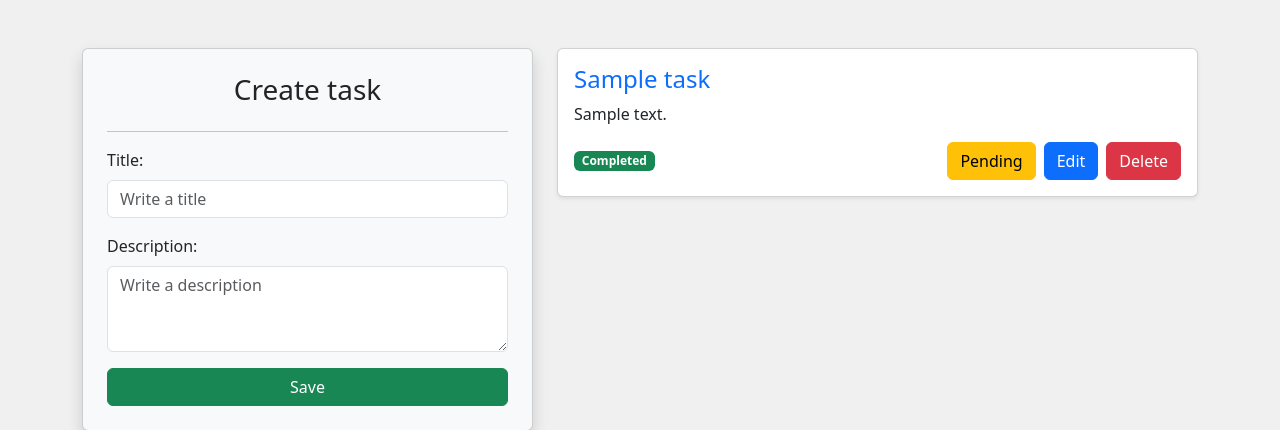
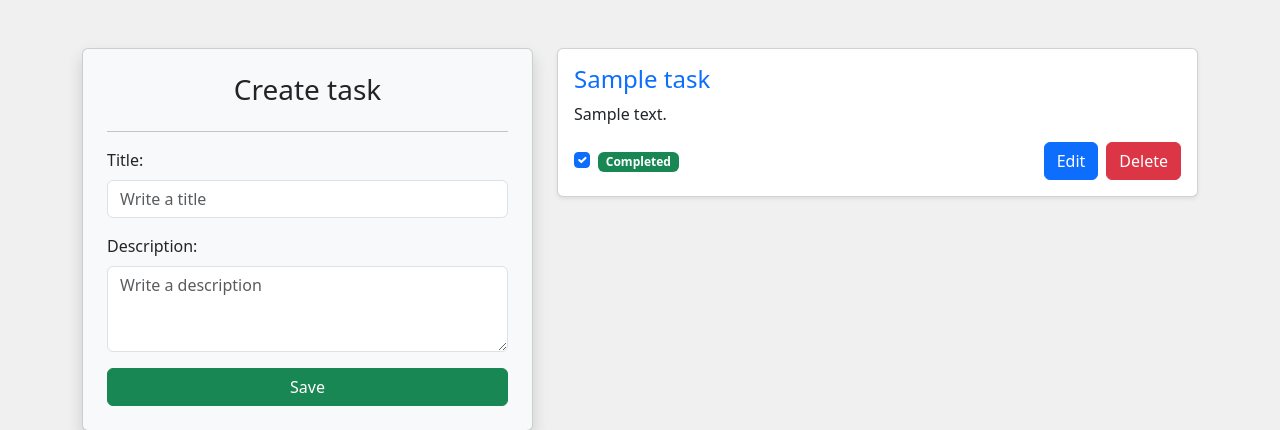
Before and after one commit to FrankSkep/tasks-app, a Django app: page /tasks/ in a window 1280 px wide. Shown: the part 99-529 px from the top of the page. Run offline with Django 5.2, Linux system fonts and the light colour scheme; tables that the repository leaves empty hold one stand-in row (values such as "Sample post").

Commit message:
checkbox completed

```diff
--- a/tasks/templates/edit_task.html
+++ b/tasks/templates/edit_task.html
@@ -2,6 +2,8 @@
 
 {% block content %}
 <div class="container mt-5">
+    <div class="row justify-content-center">
+        <div class="col-md-6"> <!-- Puedes ajustar el tamaño cambiando el número de columnas -->
             <form method="POST">
                 {% csrf_token %}
                 <!-- Formulario -->
@@ -24,4 +26,6 @@
                 </div>
             </form>
         </div>
+    </div>
+</div>
 {% endblock %}
--- a/tasks/templates/tasks.html
+++ b/tasks/templates/tasks.html
@@ -62,18 +62,23 @@
                             <h4 class="card-title text-primary">{{ task.title }}</h4>
                             <p class="card-text">{{ task.description }}</p>
                             <div class="d-flex align-items-center">
-                                {% if task.completed %}
-                                    <span class="badge bg-success text-white me-auto">Completed</span>
-                                {% else %}
-                                    <span class="badge bg-warning text-dark me-auto">Pending</span>
-                                {% endif %}
+
+                                <form action="{% url 'task_completed' task.id %}" method="POST">
+                                    {% csrf_token %}
+                                    <div class="form-check me-auto">
+                                        <input class="form-check-input" type="checkbox" id="task-{{ task.id }}" name="completed" {% if task.completed %}checked{% endif %} onchange="this.form.submit()">
+                                        <label class="form-check-label" for="task-{{ task.id }}">
+                                            {% if task.completed %}
+                                                <span class="badge bg-success text-white">Completed</span>
+                                            {% else %}
+                                                <span class="badge bg-warning text-dark">Pending</span>
+                                            {% endif %}
+                                        </label>
+                                    </div>
+                                </form>
+                                <span class="me-auto"></span>
+
                                 <div class="d-flex">
-                                    <form action="{% url 'task_completed' task.id %}" method="POST">
-                                        {% csrf_token %}
-                                        <button type="submit" class="btn btn-{% if task.completed %}warning{% else %}success{% endif %} me-2">
-                                            {% if task.completed %}Pending{% else %}Completed{% endif %}
-                                        </button>
-                                    </form>
                                     <form action="{% url 'edit_task' task.id %}" method="GET">
                                         {% csrf_token %}
                                         <button type="submit" class="btn btn-primary me-2">Edit</button>
```
Lines whose indentation alone changed are shown as unchanged.
